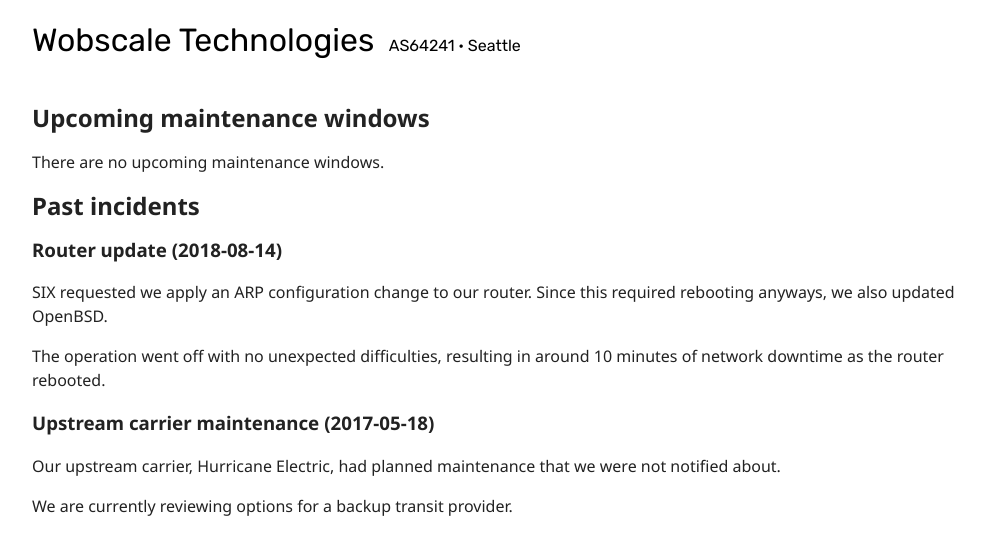
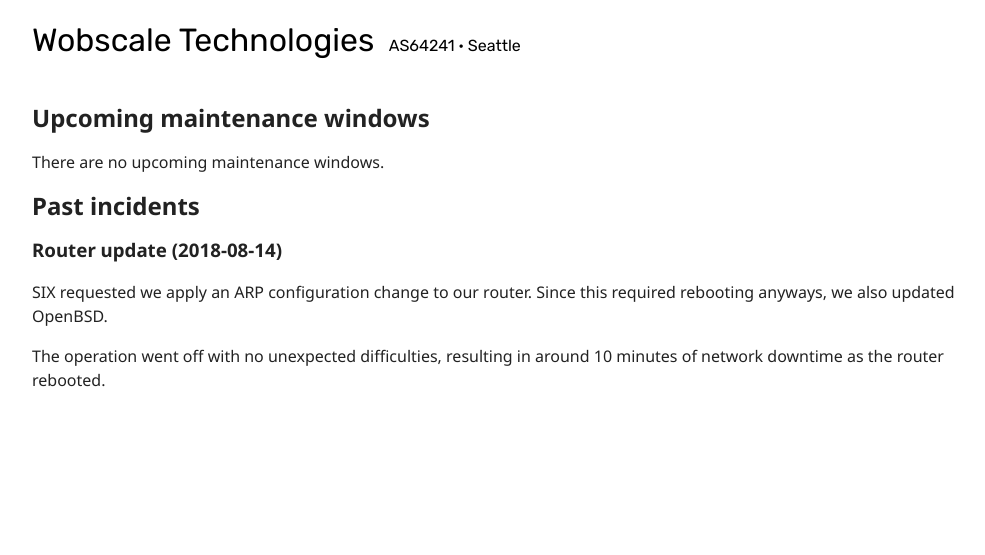
Before and after one commit to wobscale/status.wobscale.website, a Jekyll site: the page built from index.md, in a window 1280 px wide. Shown: the top 555 px of the page, without its empty margins (128-1113 px from the left). Built offline with Jekyll 4.4.1, drawn with Linux system fonts in a browser that asks for light colours; our own code applies the rules of GitHub Pages for plain Markdown files.

Commit message:
Remove ancient notice

```diff
--- a/index.md
+++ b/index.md
@@ -14,9 +14,3 @@ SIX requested we apply an ARP configuration change to our router. Since this req
 
 The operation went off with no unexpected difficulties, resulting in around 10
 minutes of network downtime as the router rebooted.
-
-### Upstream carrier maintenance (2017-05-18)
-
-Our upstream carrier, Hurricane Electric, had planned maintenance that we were not notified about.
-
-We are currently reviewing options for a backup transit provider.
```
